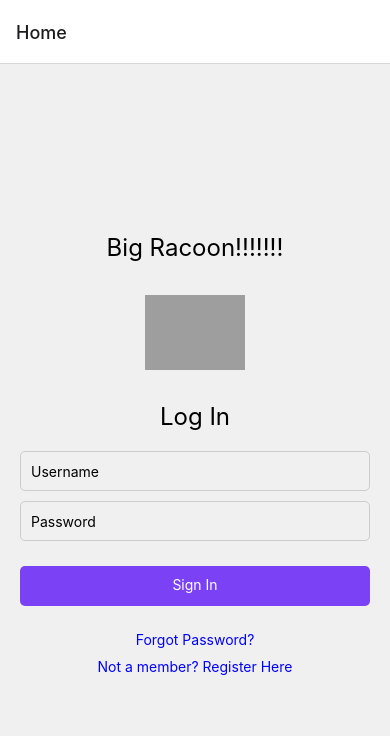
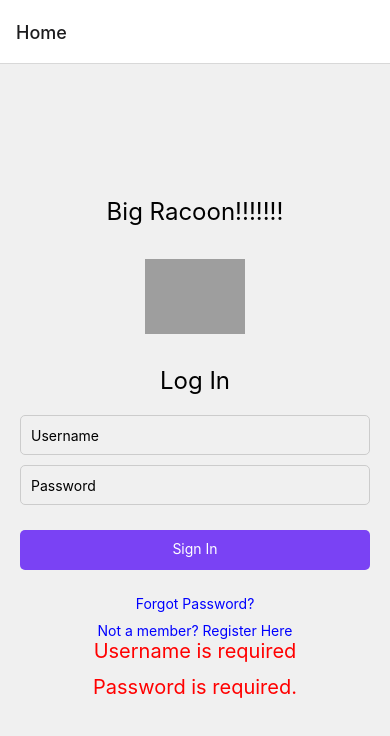
Before and after one commit to opeyemi84/bigracoon, a React Native app: screen /Home in a window 390 px wide. Shown: the top 736 px of the page. Built offline with nearby package versions, Linux system fonts and the light colour scheme; grey boxes are pictures that could not be loaded.

Commit message:
SignIn form validation -- devOpe

```diff
--- a/Components/SignIn.js
+++ b/Components/SignIn.js
@@ -1,5 +1,5 @@
 import { StatusBar } from "expo-status-bar";
-import React, { useState } from "react";
+import React, { useState, useEffect } from "react";
 import {
   StyleSheet,
   Text,
@@ -11,16 +11,44 @@ import {
 } from "react-native";
 
 const SignIn = ({ navigation }) => {
+  //state variables to store form inputs, errors, and form validity
   const [username, setUsername] = useState("");
   const [password, setPassword] = useState("");
+  const [errors, setErrors] = useState({});
+  const [isFormValid, setIsFormValid] = useState(false);
+
+  useEffect(() => {
+    // Trigger form validation when username and password changes
+    validateSignIn();
+  }, [username, password]);
+
+  const validateSignIn = () => {
+    let errors = {};
+
+    // Validate username field
+    if (!username) {
+      errors.username = "Username is required";
+    }
+
+    // Validate Password
+    if (!password) {
+      errors.password = "Password is required.";
+    } else if (password.length < 6) {
+      errors.password = "Password must be at least 6 characters.";
+    }
+
+    // Set the errors and update form validity
+    setErrors(errors);
+    setIsFormValid(Object.keys(errors).length === 0);
+  };
 
   const handleSignIn = () => {
-    if (!username.trim() || !password.trim()) {
-      alert("Username and Password are required");
-      return;
+    if (isFormValid) {
+      console.log(`Welcome, you are logged in as ${username}`);
+      alert(`You are signing in as: ${username}`);
+    } else {
+      console.log("Sign in has errors.");
     }
-    console.log("You are signing in as:", { username });
-    alert(`You are signing in as: ${username}`);
 
     // Clear username and Password fields
     setUsername("");
@@ -58,7 +86,11 @@ const SignIn = ({ navigation }) => {
         onChangeText={setPassword}
       />
       {/* <Button title="Sign In" onPress={handleSignIn} /> */}
-      <TouchableOpacity style={styles.submitButton} onPress={handleSignIn}>
+      <TouchableOpacity
+        style={styles.submitButton}
+        disabled={!isFormValid}
+        onPress={handleSignIn}
+      >
         <Text style={styles.submitButtonText}>Sign In</Text>
       </TouchableOpacity>
       <TouchableOpacity onPress={handleForgotPassword}>
@@ -67,6 +99,13 @@ const SignIn = ({ navigation }) => {
       <TouchableOpacity onPress={handleRegister}>
         <Text style={styles.link}>Not a member? Register Here</Text>
       </TouchableOpacity>
+
+      {/* Display error messages */}
+      {Object.values(errors).map((error, index) => (
+        <Text key={index} style={styles.error}>
+          {error}
+        </Text>
+      ))}
     </View>
   );
 };
@@ -117,6 +156,11 @@ const styles = StyleSheet.create({
     color: "white",
     textAlign: "center",
   },
+  error: {
+    color: "red",
+    fontSize: 20,
+    marginBottom: 12,
+  },
 });
 
 export default SignIn;
```
